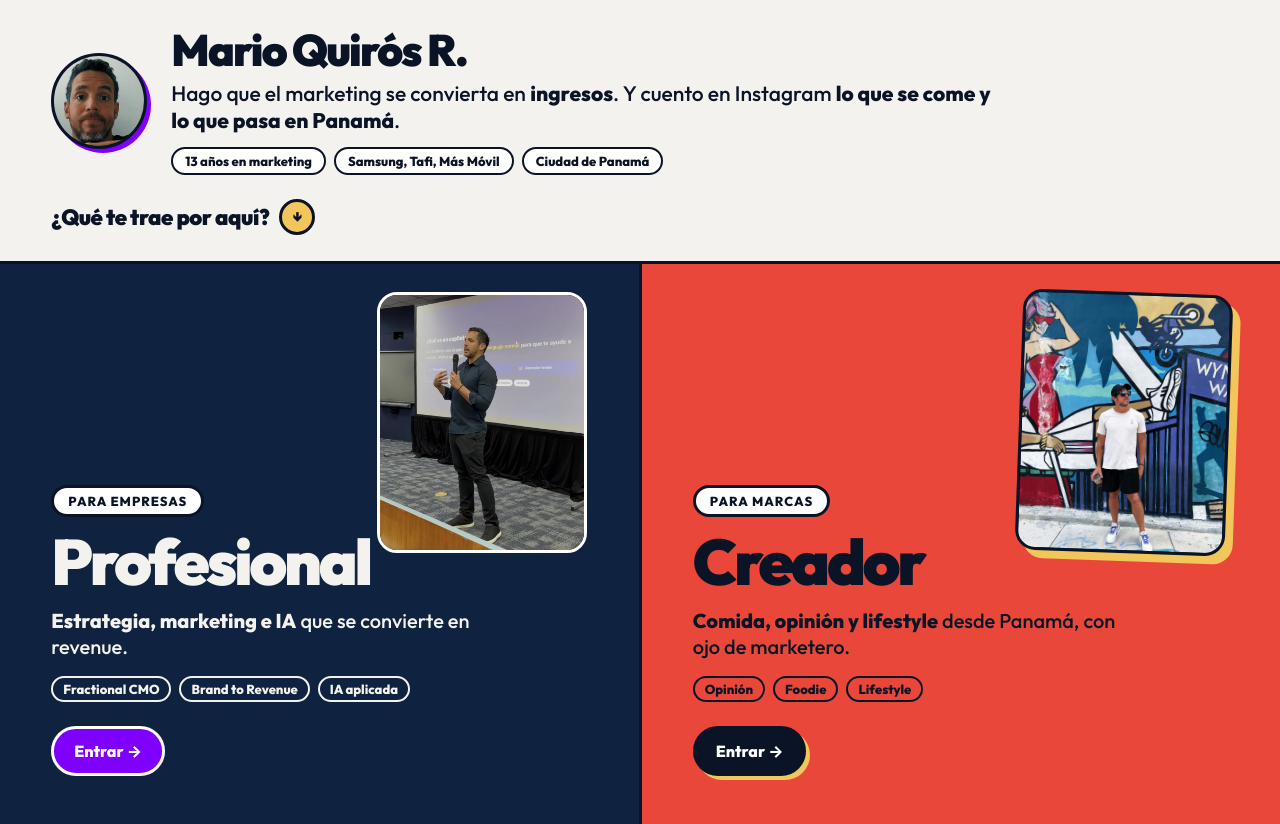
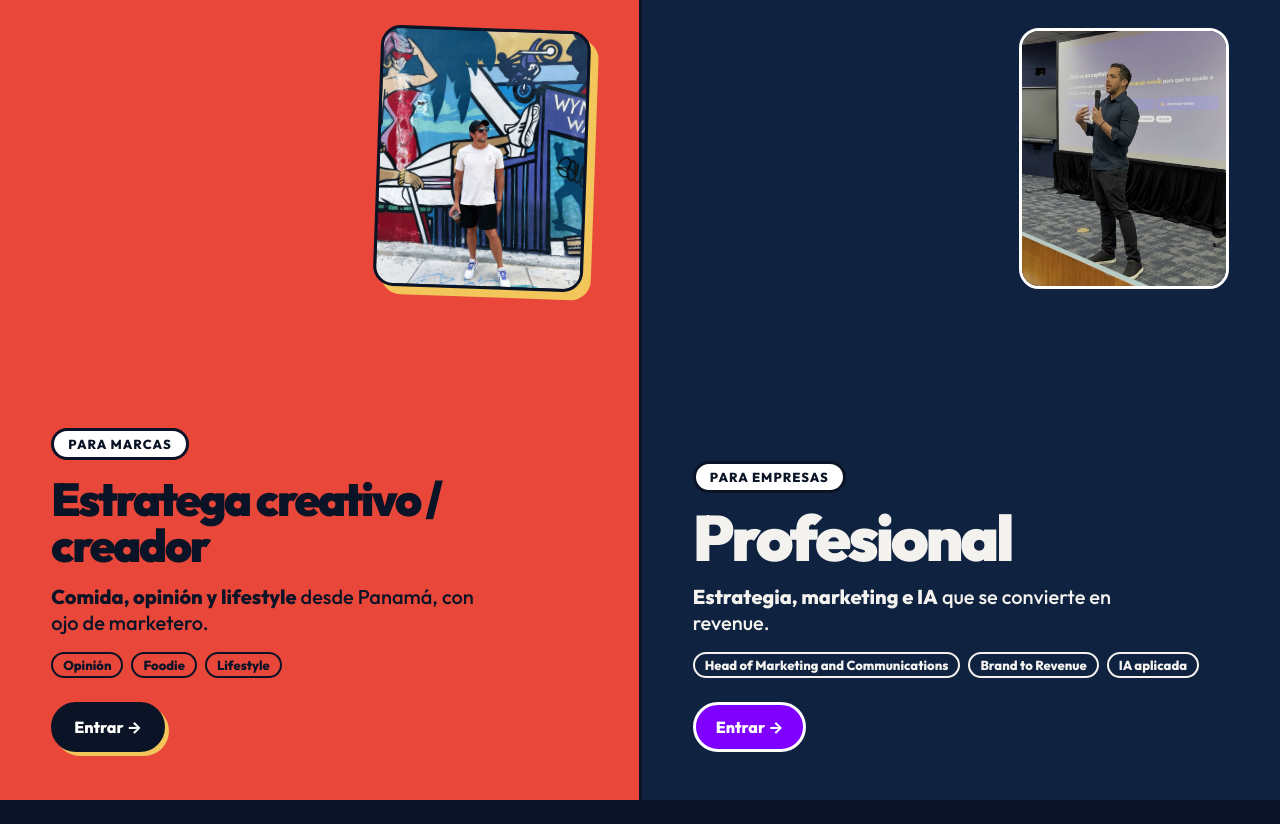
Before and after one commit to marioquirosr/workexperience, a plain HTML site: page index.html in a window 1280 px wide. After the commit the page ends 800 px from the top, so only its background shows below. Drawn offline with Linux system fonts and the light colour scheme.

Commit message:
Portada: sin intro, creador primero, títulos actualizados
Co-Authored-By: Claude Sonnet 5.5 <noreply@anthropic.com>
Claude-Session: https://claude.ai/code/session_01BV7MrNCv7fhAg83tsxTuug

```diff
--- a/index.html
+++ b/index.html
@@ -94,36 +94,27 @@ body{display:flex;flex-direction:column;min-height:100%}
   .cre .pic{top:32px}
   .door h2{font-size:clamp(32px,9.6vw,46px)}
 }
+.door h2.long{font-size:clamp(30px,3.6vw,50px);line-height:1;max-width:11em}
+@media (max-width:760px){.door h2.long{font-size:clamp(24px,7.2vw,34px);max-width:58%}}
 @media (prefers-reduced-motion:reduce){.door,.go{transition:none}}
 </style>
 </head>
 <body>
-<header class="intro">
-  <div class="intro-in">
-    <div class="avatar"><img src="/assets/img/avatar.jpg" alt="Mario Quirós" width="320" height="320"></div>
-    <div>
-      <h1>Mario Quirós R.</h1>
-      <p class="who">Hago que el marketing se convierta en <b>ingresos</b>. Y cuento en Instagram <b>lo que se come y lo que pasa en Panamá</b>.</p>
-      <div class="creds"><span>13 años en marketing</span><span>Samsung, Tafi, Más Móvil</span><span>Ciudad de Panamá</span></div>
-    </div>
-    <p class="ask">¿Qué te trae por aquí?</p>
-  </div>
-</header>
 <main class="split">
+  <a class="door cre" href="/creador/" aria-label="Entrar al lado creador">
+    <figure class="pic"><img src="/assets/img/creador.jpg" alt="Mario Quirós frente a un mural en Wynwood" width="900" height="1125"></figure>
+    <span class="chip">Para marcas</span>
+    <h2 class="long">Estratega creativo / creador</h2>
+    <p><b>Comida, opinión y lifestyle</b> desde Panamá, con ojo de marketero.</p>
+    <div class="tags"><span>Opinión</span><span>Foodie</span><span>Lifestyle</span></div>
+    <span class="go">Entrar →</span>
+  </a>
   <a class="door pro" href="/pro/" aria-label="Entrar al lado profesional">
     <figure class="pic"><img src="/assets/img/hero-800.webp" alt="Mario Quirós dando una charla sobre IA" width="800" height="1000"></figure>
     <span class="chip">Para empresas</span>
     <h2>Profesional</h2>
     <p><b>Estrategia, marketing e IA</b> que se convierte en revenue.</p>
-    <div class="tags"><span>Fractional CMO</span><span>Brand to Revenue</span><span>IA aplicada</span></div>
-    <span class="go">Entrar →</span>
-  </a>
-  <a class="door cre" href="/creador/" aria-label="Entrar al lado creador">
-    <figure class="pic"><img src="/assets/img/creador.jpg" alt="Mario Quirós frente a un mural en Wynwood" width="900" height="1125"></figure>
-    <span class="chip">Para marcas</span>
-    <h2>Creador</h2>
-    <p><b>Comida, opinión y lifestyle</b> desde Panamá, con ojo de marketero.</p>
-    <div class="tags"><span>Opinión</span><span>Foodie</span><span>Lifestyle</span></div>
+    <div class="tags"><span>Head of Marketing and Communications</span><span>Brand to Revenue</span><span>IA aplicada</span></div>
     <span class="go">Entrar →</span>
   </a>
 </main>
```
